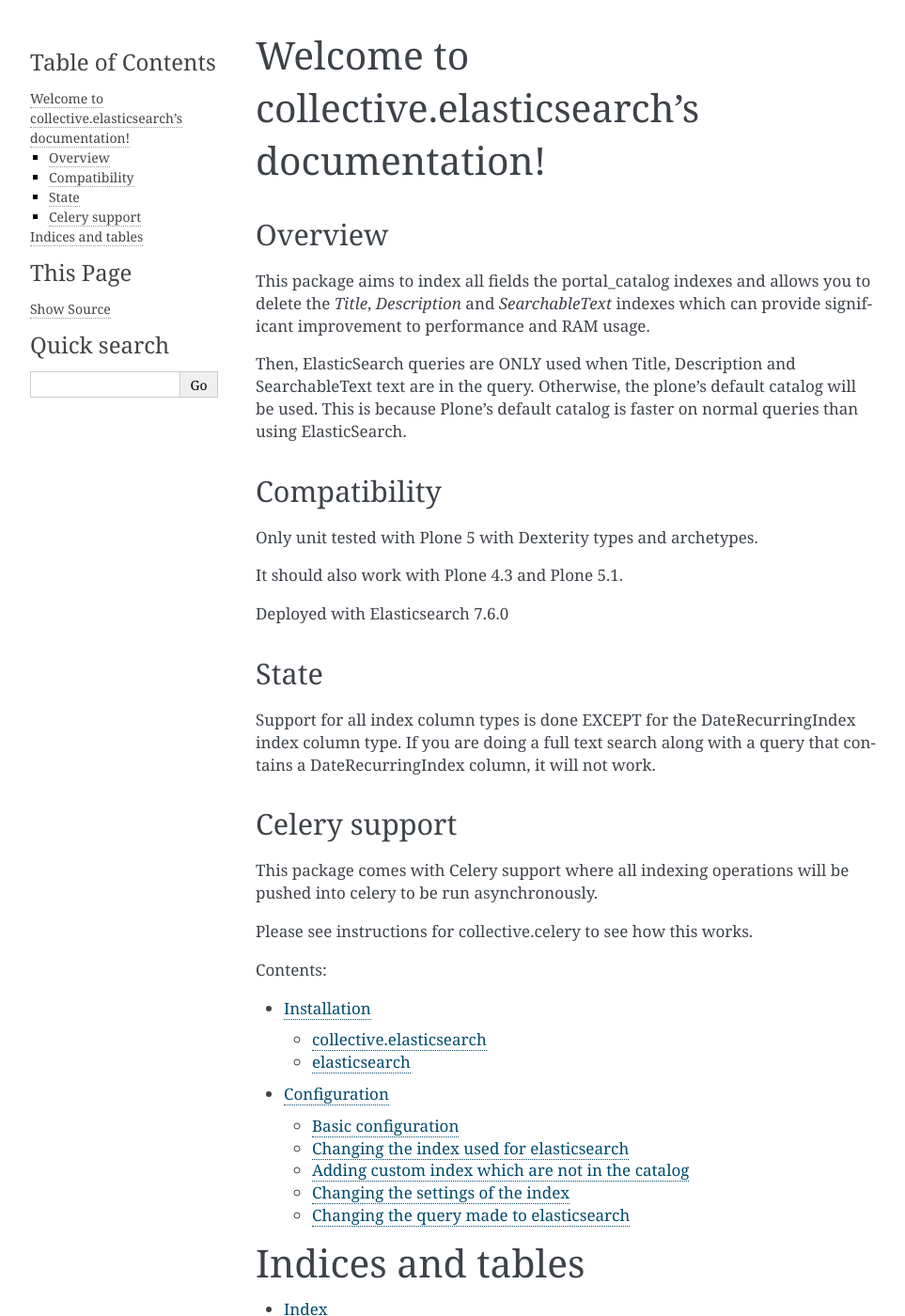
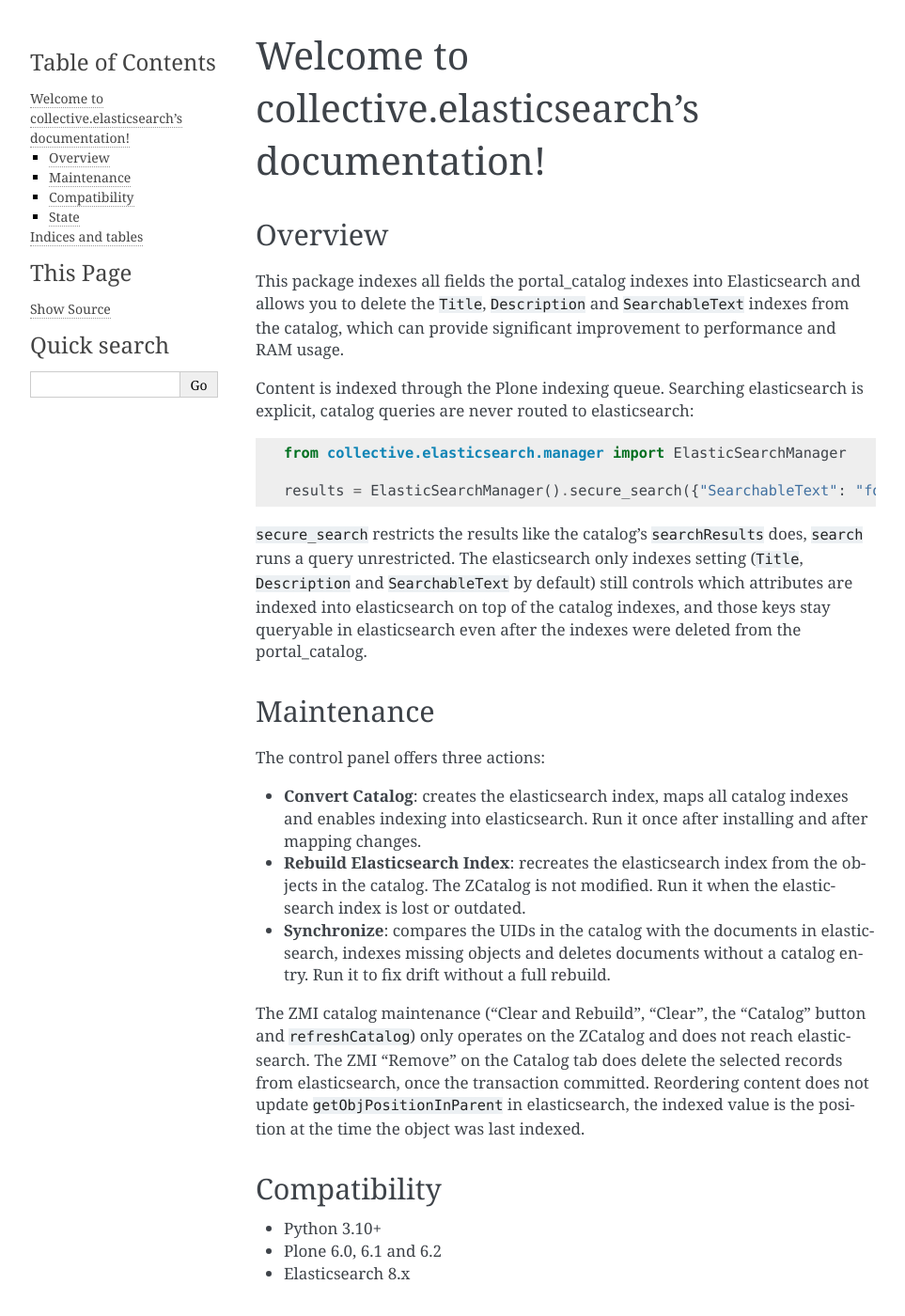
Before and after one commit to collective/collective.elasticsearch, a Sphinx documentation site: the page built from docs/index.rst, in a window 1280 px wide and 1400 px high. Shown: the whole window at 94% size, without its empty margins (148-1111 px from the left). Built offline with Sphinx 7.4.7, drawn with Linux system fonts in a browser that asks for light colours; pages that are not in the unit, such as notebooks, are missing from menus.

Commit message:
Document explicit elasticsearch usage
The README and the docs still described the transparent catalog
routing. They now explain searching through secure_search and search,
the three maintenance actions and the caveats around the unpatched ZMI
catalog maintenance and reordering.

Co-Authored-By: Claude Opus 5.5 (1M context) <noreply@anthropic.com>

```diff
--- a/docs/config.rst
+++ b/docs/config.rst
@@ -9,7 +9,7 @@ Basic configuration
 - Click "Elastic Search" in "Add-on Configuration"
 - Enable
 - Click "Convert Catalog"
-- Click "Rebuild Catalog"
+- Click "Rebuild Elasticsearch Index"
 
 
 Changing the index used for elasticsearch
--- a/docs/index.rst
+++ b/docs/index.rst
@@ -9,24 +9,54 @@ Welcome to collective.elasticsearch's documentation!
 Overview
 --------
 
-This package aims to index all fields the portal_catalog indexes
-and allows you to delete the `Title`, `Description` and `SearchableText`
-indexes which can provide significant improvement to performance and RAM usage.
+This package indexes all fields the portal_catalog indexes into
+Elasticsearch and allows you to delete the ``Title``, ``Description`` and
+``SearchableText`` indexes from the catalog, which can provide significant
+improvement to performance and RAM usage.
 
-Then, ElasticSearch queries are ONLY used when Title, Description and SearchableText
-text are in the query. Otherwise, the plone's default catalog will be used.
-This is because Plone's default catalog is faster on normal queries than using
-ElasticSearch.
+Content is indexed through the Plone indexing queue. Searching elasticsearch
+is explicit, catalog queries are never routed to elasticsearch::
 
+    from collective.elasticsearch.manager import ElasticSearchManager
+
+    results = ElasticSearchManager().secure_search({"SearchableText": "foo"})
+
+``secure_search`` restricts the results like the catalog's ``searchResults``
+does, ``search`` runs a query unrestricted. The elasticsearch only indexes
+setting (``Title``, ``Description`` and ``SearchableText`` by default) still
+controls which attributes are indexed into elasticsearch on top of the
+catalog indexes, and those keys stay queryable in elasticsearch even after
+the indexes were deleted from the portal_catalog.
+
+Maintenance
+-----------
+
+The control panel offers three actions:
+
+- **Convert Catalog**: creates the elasticsearch index, maps all catalog
+  indexes and enables indexing into elasticsearch. Run it once after
+  installing and after mapping changes.
+- **Rebuild Elasticsearch Index**: recreates the elasticsearch index from
+  the objects in the catalog. The ZCatalog is not modified. Run it when the
+  elasticsearch index is lost or outdated.
+- **Synchronize**: compares the UIDs in the catalog with the documents in
+  elasticsearch, indexes missing objects and deletes documents without a
+  catalog entry. Run it to fix drift without a full rebuild.
+
+The ZMI catalog maintenance ("Clear and Rebuild", "Clear", the "Catalog"
+button and ``refreshCatalog``) only operates on the ZCatalog and does not
+reach elasticsearch. The ZMI "Remove" on the Catalog tab does delete the
+selected records from elasticsearch, once the transaction committed.
+Reordering content does not update ``getObjPositionInParent`` in
+elasticsearch, the indexed value is the position at the time the object was
+last indexed.
 
 Compatibility
 -------------
 
-Only unit tested with Plone 5 with Dexterity types and archetypes.
-
-It should also work with Plone 4.3 and Plone 5.1.
-
-Deployed with Elasticsearch 7.6.0
+- Python 3.10+
+- Plone 6.0, 6.1 and 6.2
+- Elasticsearch 8.x
 
 State
 -----
@@ -34,15 +64,6 @@ State
 Support for all index column types is done EXCEPT for the DateRecurringIndex
 index column type. If you are doing a full text search along with a query that
 contains a DateRecurringIndex column, it will not work.
-
-
-Celery support
---------------
-
-This package comes with Celery support where all indexing operations will be pushed
-into celery to be run asynchronously.
-
-Please see instructions for collective.celery to see how this works.
 
 Contents:
 
```
Also changed, not shown: README.md (+37 -5 lines).
